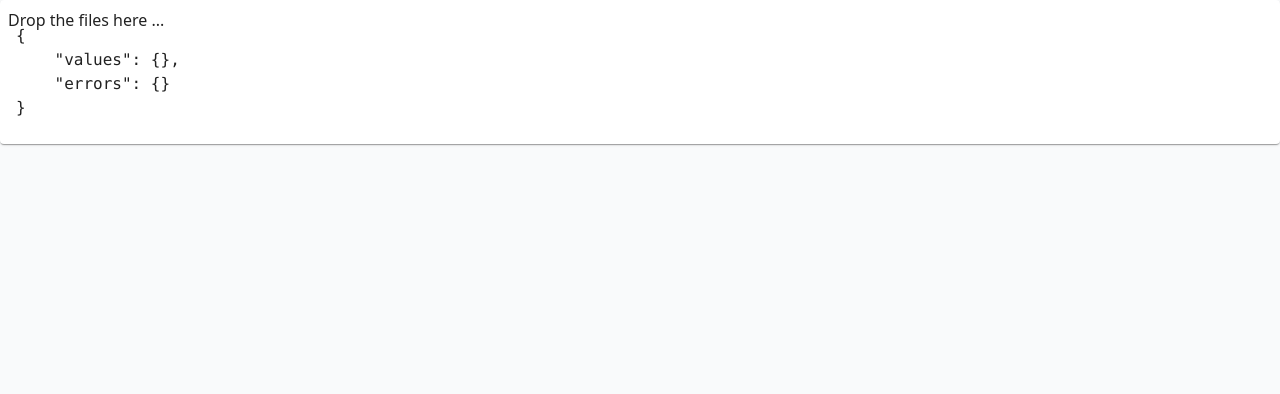
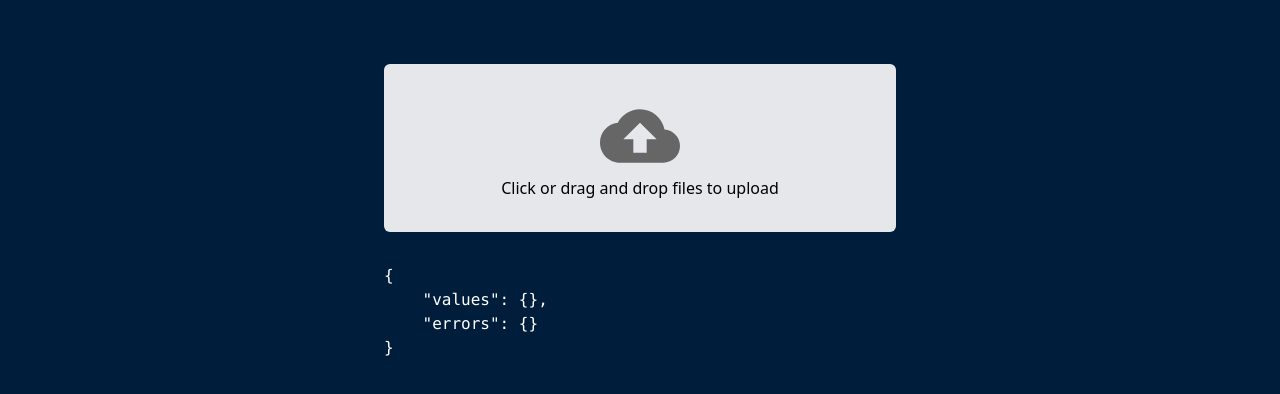
Before and after one commit to JamesPrenticez/pushbutton, a Next.js app: page / in a window 1280 px wide. Shown: the top 394 px of the page. Built offline with nearby package versions, Linux system fonts and the light colour scheme.

Commit message:
Progress Bar

```diff
--- a/components/FileUpload.jsx
+++ b/components/FileUpload.jsx
@@ -2,7 +2,7 @@ import React, {useState, useCallback} from 'react'
 import {useDropzone} from 'react-dropzone'
 import SingleFileWithProgress from './SingleFileWithProgress'
 
-export default function MyDropzone() {
+export default function FileUpload() {
   const [files, setFiles] = useState([])
   const onDrop = useCallback((acceptedFiles, rejectedFiles) => {
     const mappedAccepted = acceptedFiles.map(file => ({file, errors: []}))
@@ -12,13 +12,23 @@ export default function MyDropzone() {
 
   return (
     <>
-    <div {...getRootProps()}>
-      <input {...getInputProps()} />
-          <p>Drop the files here ...</p>
-     </div>
-     {files.map((fileWrapper, index)=> (
-       <SingleFileWithProgress key={index} file={fileWrapper.file}/>
-     ))}
+      <div className='flex flex-col justify-center items-center bg-gray-200 w-full h-auto p-8 rounded-md'{...getRootProps()}>
+        <input {...getInputProps()} />
+        <svg
+          className="h-20 w-20 text-[#666]"
+          stroke="currentColor"
+          fill="currentColor"
+          strokeWidth="0"
+          viewBox="0 0 24 24"
+
+        >
+          <path d="M19.35 10.04C18.67 6.59 15.64 4 12 4 9.11 4 6.6 5.64 5.35 8.04 2.34 8.36 0 10.91 0 14c0 3.31 2.69 6 6 6h13c2.76 0 5-2.24 5-5 0-2.64-2.05-4.78-4.65-4.96zM14 13v4h-4v-4H7l5-5 5 5h-3z"></path>
+        </svg>
+        <p className='w-full text-center'>Click or drag and drop files to upload</p>
+      </div>
+      {files.map((fileWrapper, index) => (
+        <SingleFileWithProgress key={index} file={fileWrapper.file} />
+      ))}
     </>
-  )
+  );
 }
--- /dev/null
+++ b/components/ProgressBar.jsx
@@ -0,0 +1,16 @@
+import React from 'react'
+
+export default function ProgressBar({progress}) {
+  console.log(progress)
+  return (
+    <>
+    <div className='flex items-center space-x-4'>
+    <div className='w-full h-2 bg-gray-300 rounded-full'>
+      <div style={{width: `${progress}%`, transition: 'width .1s ease-in-out'}} className="  h-2 bg-blue-500 rounded-full transition ease-in-out" ></div>
+
+    </div>
+      <p className='text-white'>{progress}%</p>
+    </div>
+    </>
+  )
+}
--- a/components/SingleFileWithProgress.jsx
+++ b/components/SingleFileWithProgress.jsx
@@ -1,6 +1,7 @@
 import React, { useEffect, useState } from 'react'
+import ProgressBar from "./ProgressBar";
 
-function SingleFileWithProgress({file}) {
+export default function SingleFileWithProgress({file}) {
   const [progress, setProgress] = useState(0)
 
   useEffect(() => {
@@ -8,11 +9,16 @@ function SingleFileWithProgress({file}) {
       const url = await uploadFile(file, setProgress)
       console.log(url)
     }
-    upload()
+      upload()
   }, [])
 
+console.log(progress)
+
   return (
-    <div>SingleFileWithProgress</div>
+    <>
+    <div className='text-white'>SingleFileWithProgress {progress}</div>
+    <ProgressBar progress={progress} />
+    </>
   )
 }
 
@@ -41,5 +47,3 @@ function uploadFile(file, onProgress){
     xhr.send(formData)
   })
 }
-
-export default SingleFileWithProgress
--- a/pages/_document.jsx
+++ b/pages/_document.jsx
@@ -14,7 +14,7 @@ class MyDocument extends Document {
           <meta name="description" content="Generated by create next app" />
           <link rel="icon" href="/favicon.ico" />
         </Head>
-        <body className="bg-gray-50 h-full min-h-full font-sans">
+        <body className="bg-[#001e3c] h-full min-h-full font-sans">
           <Main />
           <NextScript />
         </body>
--- a/pages/index.jsx
+++ b/pages/index.jsx
@@ -1,29 +1,44 @@
+import React, {useState, useEffect} from 'react'
 import Head from "next/head";
-import { Button, Card, CardContent, Grid } from "@material-ui/core";
 import { Form, Formik } from "formik";
 import FileUpload from "../components/FileUpload"
+import ProgressBar from "../components/ProgressBar";
 
 export default function Home({ data }) {
+  // const [progress, setProgress] = useState(0)
+  //   console.log('progress', progress)
+
+  // useEffect(() => {
+  //     progress < 100 && setTimeout(() => setProgress(progress + 25), 100);
+  // }, [progress]);
+
   return (
     <>
       <Head>
         <title>Push Button | Home</title>
       </Head>
 
-      <Card>
-        <CardContent>
-          <Formik initialValues={{}} onSubmit={() => {}}>
-            {({ values, errors }) => (
-              <Form>
-                <Grid container spacing={2} direction="column">
-                  <FileUpload />
-                </Grid>
-                <pre>{JSON.stringify({ values, errors }, null, 4)}</pre>
-              </Form>
-            )}
-          </Formik>
-        </CardContent>
-      </Card>
+      <div className="flex justify-center w-full">
+        <Formik  initialValues={{}} onSubmit={() => {}}>
+          {({ values, errors }) => (
+            <Form className="w-1/2 p-16 space-y-8">
+              <FileUpload />
+              <pre className="text-white ">{JSON.stringify({ values, errors }, null, 4)}</pre>
+            </Form>
+          )}
+        </Formik>
+      </div>
+
+      {/* <div className=" px-64">
+        <ProgressBar progress={progress} />
+       </div>
+       */}
+
     </>
   );
 }
+
+// #001e3c
+// #0a1929
+
+//
--- a/styles/globals.css
+++ b/styles/globals.css
@@ -16,10 +16,12 @@
     font-weight: bold;
     font-size: 2rem;
     margin: 10px 0 10px 0;
+    color: #3399ff;
   }
 
   h2{
     font-weight: bold;
     font-size: 1.5rem;
+    color: #3399ff;
   }
 }
```
